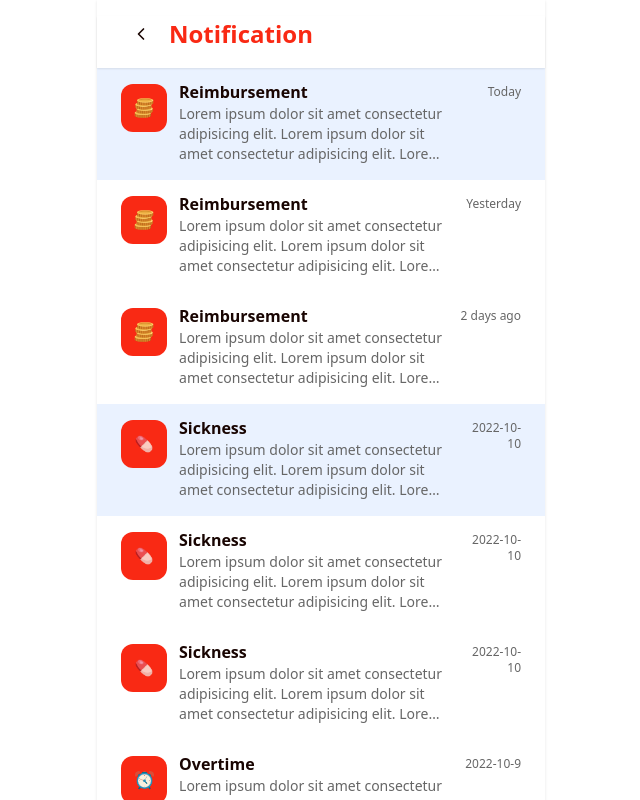
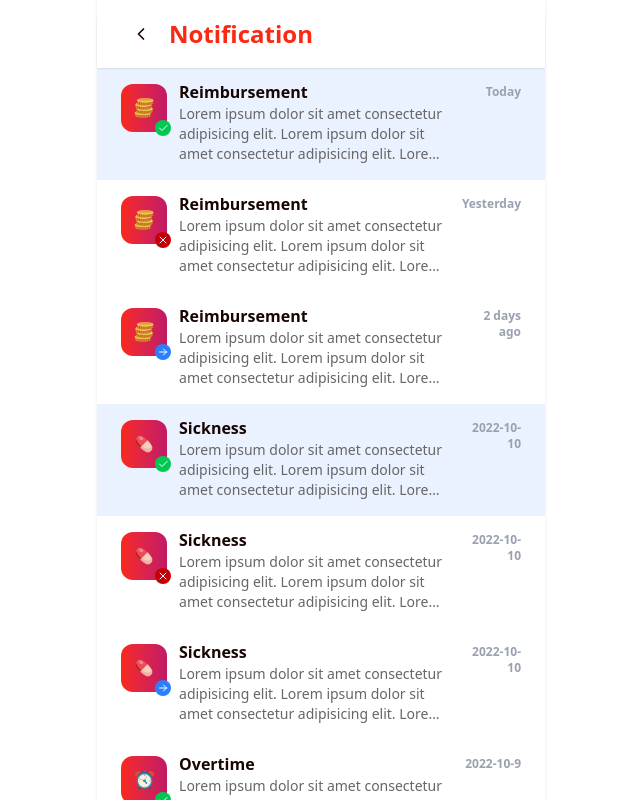
Before and after one commit to aldiero141/kerja-yuk, a React (Vite) app: page /notification in a window 1280 px wide. Shown: the whole page, without its empty margins (319-959 px from the left). Built offline with nearby package versions, Linux system fonts and the light colour scheme.

Commit message:
feat: notification status icon

```diff
--- a/src/components/home-page/HomeOnlineStatus.tsx
+++ b/src/components/home-page/HomeOnlineStatus.tsx
@@ -35,7 +35,7 @@ export default function HomeOnlineStatus() {
                   {onlineUser?.data.length > 8 && (
                     <Button
                       variant="ghost"
-                      className="flex size-10 items-center justify-center rounded-full bg-secondary text-xs bg-gradient-to-r from-primary to-[#C5105F] text-white
+                      className="flex size-10 items-center justify-center rounded-full bg-secondary text-xs bg-gradient-to-r from-primary to-[#C11965] text-white
                     ring-2 ring-background hover:bg-secondary hover:text-foreground"
                       size="icon"
                     >
--- a/src/components/home-page/HomeUserCard.tsx
+++ b/src/components/home-page/HomeUserCard.tsx
@@ -8,7 +8,7 @@ type Props = {
 
 export default function HomeUserCard({ user }: Props) {
   return (
-    <Card className="bg-gradient-to-r from-primary to-[#C5105F] text-white py-4 h-32">
+    <Card className="bg-gradient-to-r from-primary to-[#C11965] text-white py-4 h-32">
       <CardContent className="px-4 flex flex-col gap-3">
         <div className="flex items-center justify-between">
           <div className="flex items-start gap-2">
--- a/src/components/layouts/MobileHeader.tsx
+++ b/src/components/layouts/MobileHeader.tsx
@@ -1,14 +1,31 @@
+import type { Notification } from "@/features/notification/type";
 import { IconBell } from "@tabler/icons-react";
+import { useEffect, useState } from "react";
 import { NavLink } from "react-router";
 import { Button } from "@/components/ui/button";
+import { useGetNotification } from "@/features/notification/query";
 
 export default function HomeHeader() {
+  const { data: notification } = useGetNotification();
+  const [isAllNotificationRead, setIsAllNotificationRead] = useState(false);
+
+  useEffect(() => {
+    if (notification?.data) {
+      setIsAllNotificationRead(notification.data.every((item: Notification) => item.isRead));
+    }
+  }, [notification]);
+
   return (
     <nav className="flex justify-between items-center px-6 py-2">
       <h1 className="text-2xl font-bold text-primary">KerjaYuk!</h1>
       <NavLink to="/notification">
-        <Button variant="ghost">
+        <Button variant="ghost" className="flex size-10 relative">
           <IconBell className="size-5" />
+          {
+            !isAllNotificationRead && (
+              <div className="absolute top-2.5 right-2 size-1.5 rounded-full bg-primary"></div>
+            )
+          }
         </Button>
       </NavLink>
     </nav>
--- a/src/components/notification/NotificationItem.tsx
+++ b/src/components/notification/NotificationItem.tsx
@@ -1,4 +1,5 @@
 import type { Notification } from "@/features/notification/type";
+import { IconArrowRight, IconCheck, IconX } from "@tabler/icons-react";
 import { cn } from "@/lib/utils";
 
 type Props = {
@@ -19,6 +20,47 @@ export default function NotificationItem({ notification }: Props) {
     }
   };
 
+  const renderStatusIcon = (status: string) => {
+    switch (status) {
+      case "paid":
+        return (
+          <div className="absolute -bottom-1 -right-1 size-4 rounded-full bg-green-500 flex items-center justify-center z-10">
+            <IconCheck className="text-white size-3" />
+          </div>
+        );
+      case "approved":
+        return (
+          <div className="absolute -bottom-1 -right-1 size-4 rounded-full bg-green-500 flex items-center justify-center z-10">
+            <IconCheck className="text-white size-3" />
+          </div>
+        );
+      case "rejected":
+        return (
+          <div className="absolute -bottom-1 -right-1 size-4 rounded-full bg-red-700 flex items-center justify-center z-10">
+            <IconX className="text-white size-3" />
+          </div>
+        );
+      case "processed":
+        return (
+          <div className="absolute -bottom-1 -right-1 size-4 rounded-full bg-blue-500 flex items-center justify-center z-10">
+            <IconArrowRight className="text-white size-3" />
+          </div>
+        );
+      case "reviewed":
+        return (
+          <div className="absolute -bottom-1 -right-1 size-4 rounded-full bg-blue-500 flex items-center justify-center z-10">
+            <IconArrowRight className="text-white size-3" />
+          </div>
+        );
+      default:
+        return (
+          <div className="absolute -bottom-1 -right-1 size-4 rounded-full bg-blue-500 flex items-center justify-center z-10">
+            <IconCheck className="text-white size-3" />
+          </div>
+        );
+    }
+  };
+
   return (
     <div
       className={cn(
@@ -26,12 +68,13 @@ export default function NotificationItem({ notification }: Props) {
         notification.isRead ? "bg-white" : "bg-blue-500/10",
       )}
     >
-      <div className="w-12 h-12 bg-primary rounded-xl flex items-center justify-center ">
+      <div className="w-12 h-12 bg-gradient-to-r from-primary to-[#C11965] rounded-xl flex items-center justify-center relative">
         <img
           src={imageUrl()}
           className="size-6"
           alt={`notification-${notification.type}`}
         />
+        {renderStatusIcon(notification.status)}
       </div>
 
       <div className="flex flex-col w-[70%]">
@@ -42,7 +85,9 @@ export default function NotificationItem({ notification }: Props) {
       </div>
 
       <div className="flex items-start justify-end w-16 text-right">
-        <p className="text-xs text-muted-foreground">{notification.time}</p>
+        <p className="text-xs text-gray-400 font-semibold">
+          {notification.time}
+        </p>
       </div>
     </div>
   );
--- a/src/components/notification/NotificationList.tsx
+++ b/src/components/notification/NotificationList.tsx
@@ -1,10 +1,10 @@
 import type { Notification } from "@/features/notification/type";
-import { useNotification } from "@/features/notification/query";
+import { useGetNotification } from "@/features/notification/query";
 import NotificationItem from "./NotificationItem";
 import NotificationListSkeleton from "./NotificationListSkeleton";
 
 export default function NotificationList() {
-  const { data: notifications, isLoading } = useNotification();
+  const { data: notifications, isLoading } = useGetNotification();
   return (
     <div className="flex flex-col w-full">
       {isLoading
--- a/src/features/notification/query.ts
+++ b/src/features/notification/query.ts
@@ -1,7 +1,7 @@
 import { useQuery } from "@tanstack/react-query";
 import { getNotification } from "./api";
 
-export function useNotification() {
+export function useGetNotification() {
   return useQuery({
     queryFn: getNotification,
     queryKey: ["notification"],
```
